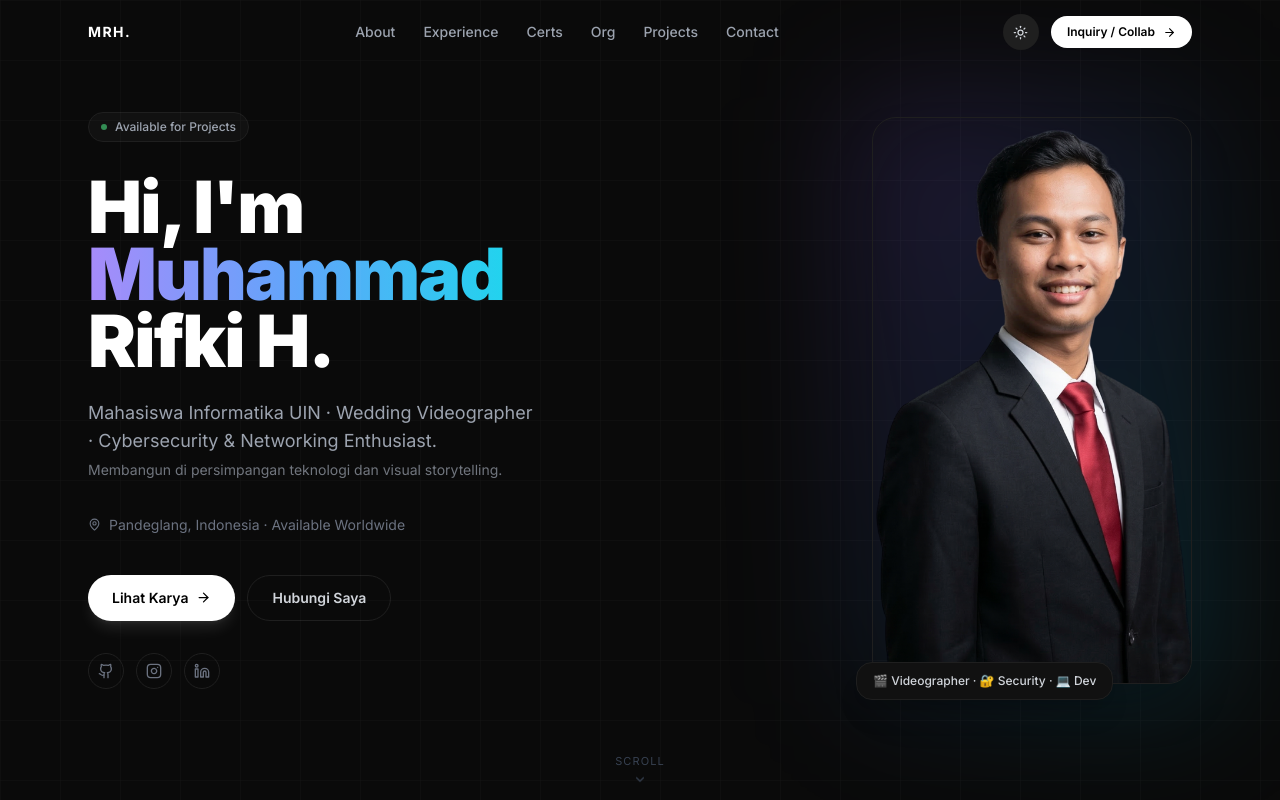
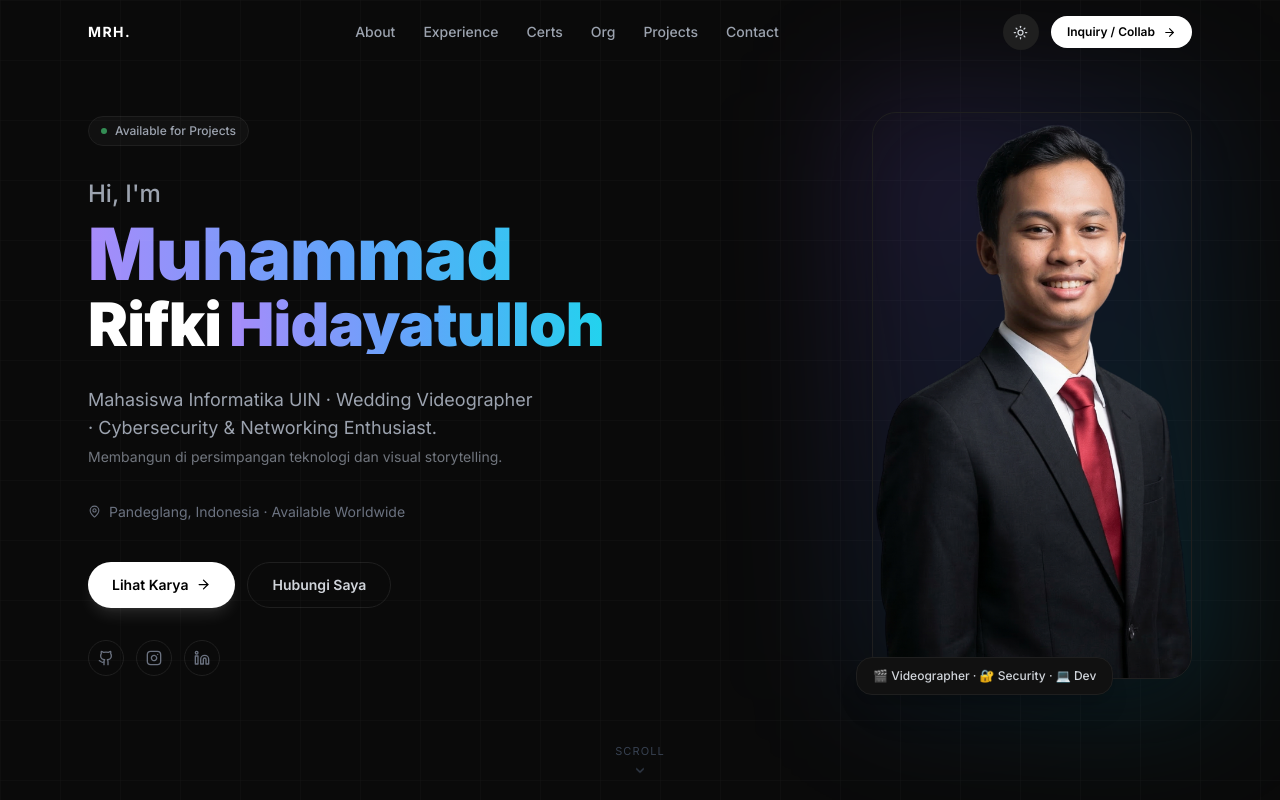
Before and after one commit to INISIAL-KICEL/PORTOFOLIO, a React (Vite) app: page / in a window 1280 px wide. Shown: the top 800 px of the page. Built offline with nearby package versions, Linux system fonts and the light colour scheme.

Commit message:
Fix: final update path foto dan folder public

```diff
--- a/src/App.tsx
+++ b/src/App.tsx
@@ -299,17 +299,36 @@ function Hero({ dark }: { dark: boolean }) {
               Available for Projects
             </motion.div>
 
-            <motion.h1
-              initial={{ opacity: 0, y: 30 }} animate={{ opacity: 1, y: 0 }} transition={{ duration: 0.8, delay: 0.2, ease: [0.22, 1, 0.36, 1] }}
-              className={`text-5xl md:text-[4.5rem] font-black leading-[0.93] tracking-tight mb-6 ${dark ? 'text-white' : 'text-gray-900'}`}
+            <motion.div
+              initial={{ opacity: 0, y: 30 }}
+              animate={{ opacity: 1, y: 0 }}
+              transition={{ duration: 0.8, delay: 0.2, ease: [0.22, 1, 0.36, 1] }}
+              className="mb-8"
             >
-              Hi, I'm<br />
-              <span className="bg-gradient-to-r from-violet-400 via-blue-400 to-cyan-400 bg-clip-text text-transparent">
-                Muhammad
-              </span>
-              <br />
-              <span className={dark ? 'text-white' : 'text-gray-900'}>Rifki H.</span>
-            </motion.h1>
+              {/* Sapaan Hi, I'm berukuran kecil */}
+              <p className={`text-xl md:text-2xl font-medium mb-2 ${dark ? 'text-gray-400' : 'text-gray-600'}`}>
+                Hi, I'm
+              </p>
+
+              {/* Nama Lengkap */}
+              <h1 className={`font-black leading-[1.05] tracking-tighter`}>
+                {/* Baris 1: Muhammad - Kita block biar punya baris sendiri */}
+                <span className="text-4xl md:text-5xl lg:text-7xl bg-gradient-to-r from-violet-400 via-blue-400 to-cyan-400 bg-clip-text text-transparent block mb-1">
+                  Muhammad
+                </span>
+
+                {/* Baris 2: Rifki (Putih) & Hidayatulloh (Gradient) */}
+                <div className="text-3xl md:text-4xl lg:text-6xl flex flex-wrap items-baseline gap-x-2">
+                  <span className={dark ? 'text-white' : 'text-gray-900'}>
+                    Rifki
+                  </span>
+                  {/* Gunakan whitespace-nowrap biar 'Hidayatulloh' gak kepotong di tengah */}
+                  <span className="bg-gradient-to-r from-violet-400 via-blue-400 to-cyan-400 bg-clip-text text-transparent whitespace-nowrap">
+                    Hidayatulloh
+                  </span>
+                </div>
+              </h1>
+            </motion.div>
 
             <motion.p
               initial={{ opacity: 0, y: 20 }} animate={{ opacity: 1, y: 0 }} transition={{ duration: 0.7, delay: 0.35 }}
```
